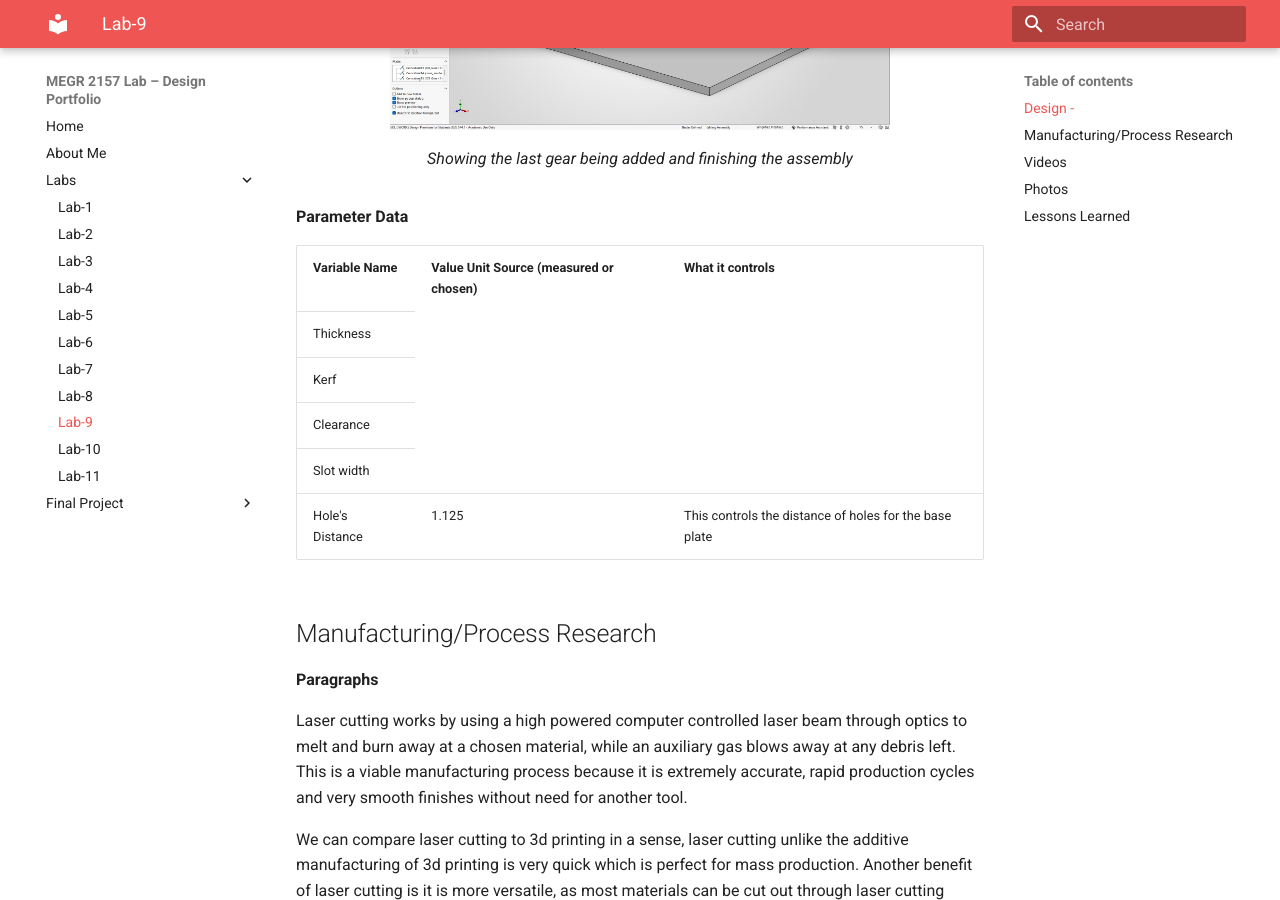
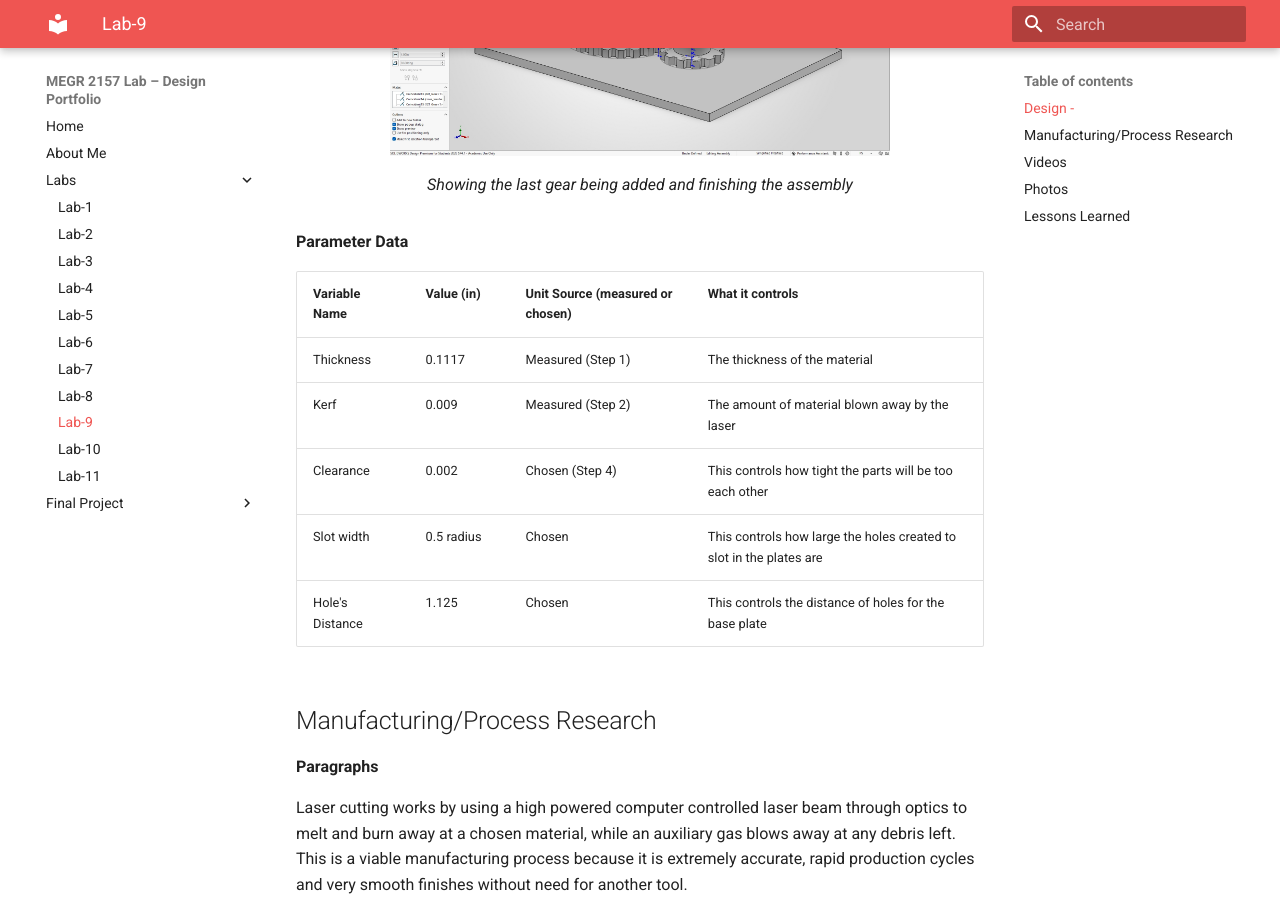
Before and after one commit to AtibaJ/megr2157L-portfolio, an MkDocs documentation site: the page built from docs/Labs/L09/index.md, in a window 1280 px wide and 900 px high, scrolled down 10347 px. Built offline with MkDocs 1.6.1 and Material for MkDocs 9.7.7, drawn with Linux system fonts in a browser that asks for light colours.

Commit message:
Revise thickness and kerf measurement details
Updated measurements and variable names in the documentation.

```diff
--- a/docs/Labs/L09/index.md
+++ b/docs/Labs/L09/index.md
@@ -156,7 +156,8 @@ shafts and constraining it.
 
 
 
-Next, we would put these on the plate and check how it fits together first we have to add these parts, starting with our plate, and creating a new assembly.
+Next, we would put these on the plate and check how it fits together first we have to add these parts, starting with our plate,
+and creating a new assembly.
 
 <figure>
   <img src = "Screenshot_21.jpg" width = "500" height = "500">
@@ -199,7 +200,10 @@ __Parameter Data__
     Variable Name
   </th>
   <th>
-    Value Unit Source (measured or chosen)
+    Value (in)
+  </th>
+  <th>
+    Unit Source (measured or chosen)
   </th>
   <th>
     What it controls
@@ -208,24 +212,38 @@ __Parameter Data__
 
 <tr>
   <td>Thickness</td>
+  <td>0.1117</td>
+  <td>Measured (Step 1)</td>
+  <td>The thickness of the material </td>
 </tr>
 
 <tr>
   <td>Kerf</td>
+  <td>0.009</td>
+  <td>Measured (Step 2)</td>
+  <td>The amount of material blown away by the laser</td>
 </tr>
 
 <tr>
   <td>Clearance</td>
+  <td>0.002</td>
+  <td>Chosen (Step 4)</td>
+  <td>This controls how tight the parts will be too each other</td>
 </tr>
 
 <tr>
   <td>Slot width</td>
+  <td>0.5 radius</td>
+  <td>Chosen</td>
+  <td>This controls how large the holes created to slot in the plates are</td>
 </tr>
 
 <tr>
   <td>Hole's Distance</td>
   <td>1.125</td>
+  <td>Chosen</td>
   <td>This controls the distance of holes for the base plate</td>
+
 </tr>
 
 </table>
```
